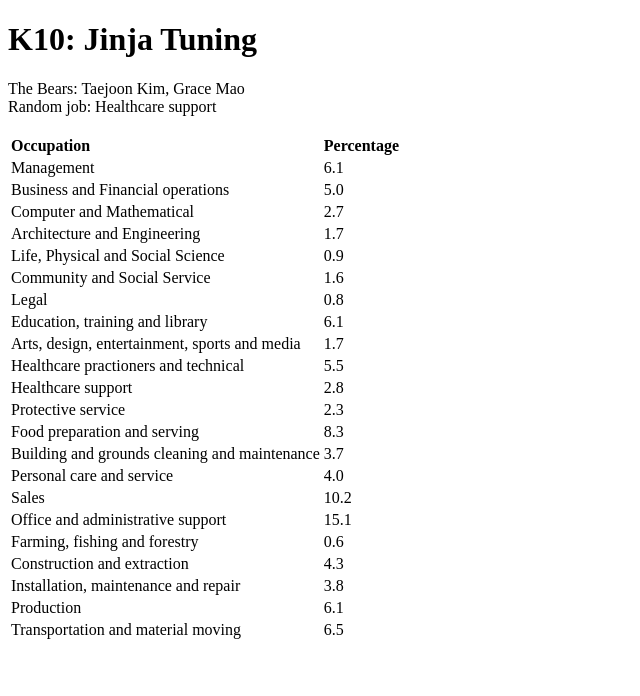
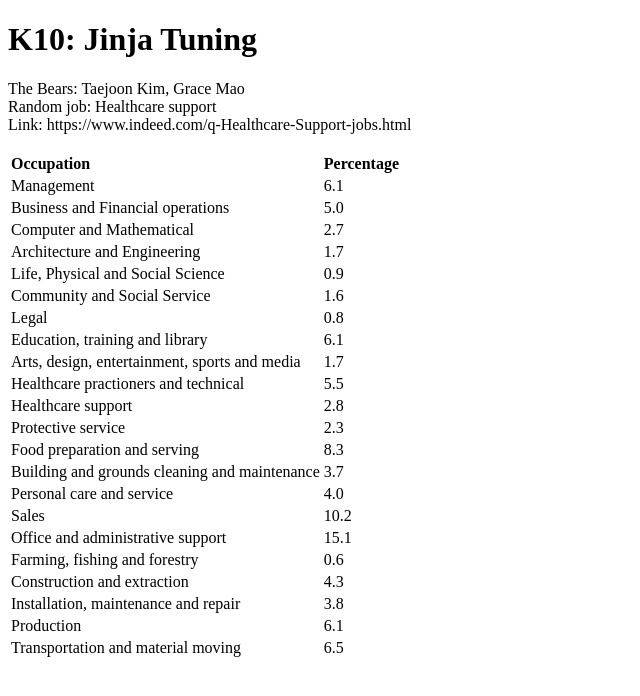
Before and after one commit to grace-mao23/Work, a Flask app: page /occupyflaskst in a window 1280 px wide. Shown: the top 696 px of the page, without its empty margins (0-640 px from the left). Run offline with Flask 2, Linux system fonts and the light colour scheme.

Commit message:
Decided to feel flasky and put in links

```diff
--- a/10_occ/app.py
+++ b/10_occ/app.py
@@ -9,33 +9,45 @@ import random
 import csv
 
 workersAndPercent = {}
-with open('occupations.csv') as csvfile:
+with open('occ2.csv') as csvfile:
     readCSV = csv.reader(csvfile, delimiter=',')
     for row in readCSV: #for each row in the csv file
-        if row[0] != 'Job Class': #as long as it's not the first row
-            workersAndPercent[row[0]] = float(row[1]) #turn value into a float
-    workersAndPercent.pop('Total',99.8) #pop off the last row
+        if row[0] != 'Job Class' and row[0] != 'Total': #as long as it's not the first row
+            temp = list()
+            temp.append(float(row[1]))
+            temp.append(row[2])
+            workersAndPercent[row[0]] = temp #turn value into a float
+    #workersAndPercent.pop('Total',99.8) #pop off the last row
 
-def randomO(d):
-    bigL = list()
+def randomO(d): # WITHOUT LINKS
+    bigL = list() # will generate very large list with weighted items
     for key,value in d.items():
         bigL += [key] * int(value * 10) #add each job to the list value*10 many times
     return random.choice(bigL) #weighted random choice based on how many times a job is in the list
 
-app = Flask(__name__)
+def rando(d): # WITH LINKS
+    bigL = list()
+    for key,value in d.items():
+        bigL += [key] * int(value[0] * 10)
+    return random.choice(bigL)
+
+app = Flask(__name__) #instance of Flask
 
 @app.route("/") #root
 def home():
-    print(__name__)
+    print(__name__) #prints to terminal
     return "Go to /occupyflaskst"
 
 @app.route('/occupyflaskst')
 def occupy():
+    print(__name__) #prints to terminal
+    chosen = rando(workersAndPercent)
     return render_template('template.html',
                             title = 'Tablified Occupations Data',
                             heading = 'K10: Jinja Tuning',
                             team = 'The Bears: Taejoon Kim, Grace Mao',
-                            job = randomO(workersAndPercent),
+                            job = chosen,
+                            link = workersAndPercent[chosen][1],
                             jobs = 'Occupation',
                             percent = 'Percentage',
                             collection = workersAndPercent)
--- /dev/null
+++ b/10_occ/occ2.csv
@@ -0,0 +1,24 @@
+Job Class,Percentage
+Management,6.1,https://www.indeed.com/q-Management-jobs.html
+Business and Financial operations,5,https://www.indeed.com/q-Financial-Operations-jobs.html
+Computer and Mathematical,2.7,https://www.indeed.com/q-Computer-Mathematical-Occupations-jobs.html
+Architecture and Engineering,1.7,https://www.indeed.com/q-Architectural-Engineer-jobs.html
+"Life, Physical and Social Science",0.9,https://www.indeed.com/q-Social-Science-l-Long-Island,-NY-jobs.html
+Community and Social Service,1.6,https://www.indeed.com/q-Community-Social-Services-jobs.html
+Legal,0.8,https://www.indeed.com/q-Legal-l-New-York,-NY-jobs.html
+"Education, training and library",6.1,https://www.indeed.com/q-Education-Librarian-jobs.html
+"Arts, design, entertainment, sports and media",1.7,https://www.indeed.com/q-Media-Arts-l-New-York,-NY-jobs.html
+Healthcare practioners and technical,5.5,https://www.indeed.com/q-Healthcare-Practitioners-Technical-Occupations-jobs.html
+Healthcare support,2.8,https://www.indeed.com/q-Healthcare-Support-jobs.html
+Protective service,2.3,https://www.indeed.com/q-Protective-Services-jobs.html
+Food preparation and serving,8.3,https://www.indeed.com/q-Server-Food-Preparation-jobs.html
+Building and grounds cleaning and maintenance,3.7,https://www.indeed.com/q-Building-Grounds-Maintenance-jobs.html
+Personal care and service,4,https://www.indeed.com/q-Personal-Care-Services-jobs.html
+Sales,10.2,https://www.indeed.com/jobs?q=Sales&l=
+Office and administrative support,15.1,https://www.indeed.com/q-Office-Administrative-Support-jobs.html
+"Farming, fishing and forestry",0.6,https://www.indeed.com/q-Agricultural-Forestry-jobs.html
+Construction and extraction,4.3,https://www.indeed.com/q-Extraction-jobs.html
+"Installation, maintenance and repair",3.8,https://www.indeed.com/q-Installation-Maintenance-Repair-jobs.html
+Production,6.1,https://www.indeed.com/q-Production-jobs.html
+Transportation and material moving,6.5,https://www.indeed.com/q-Material-Moving-jobs.html
+Total,99.8
--- a/10_occ/templates/template.html
+++ b/10_occ/templates/template.html
@@ -17,7 +17,7 @@
   </style>
   <body>
     {{ team }} <br>
-    Random job: {{ job }} <br> <br>
+    Random job: {{ job }} <br> Link: {{ link }} <br> <br>
     <table> <!-- credits to Tammy Chen for catching me up -->
       <tr>
         <th> {{ jobs }} </th>
@@ -26,7 +26,7 @@
       {% for item in collection %}
         <tr>
           <td> {{ item }} </td>
-          <td> {{ collection[item] }} </td>
+          <td> {{ collection[item][0] }} </td>
         </tr>
       {% endfor %}
     </table>
```
